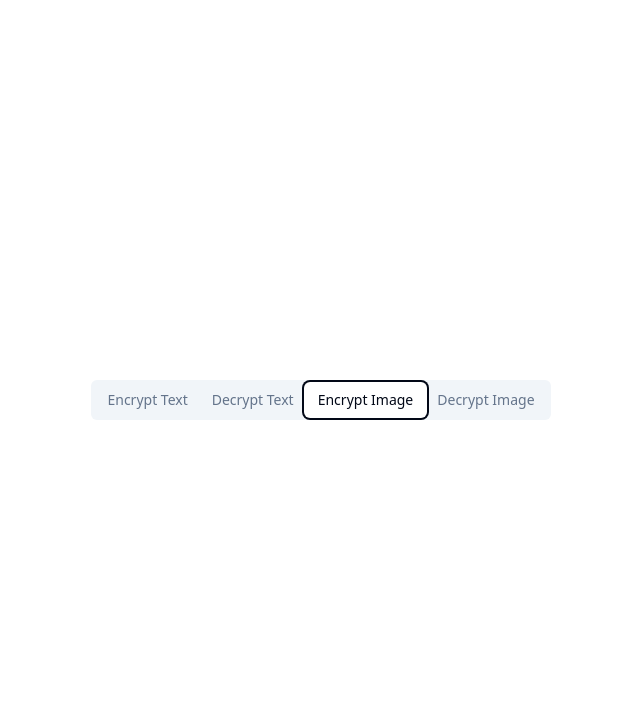
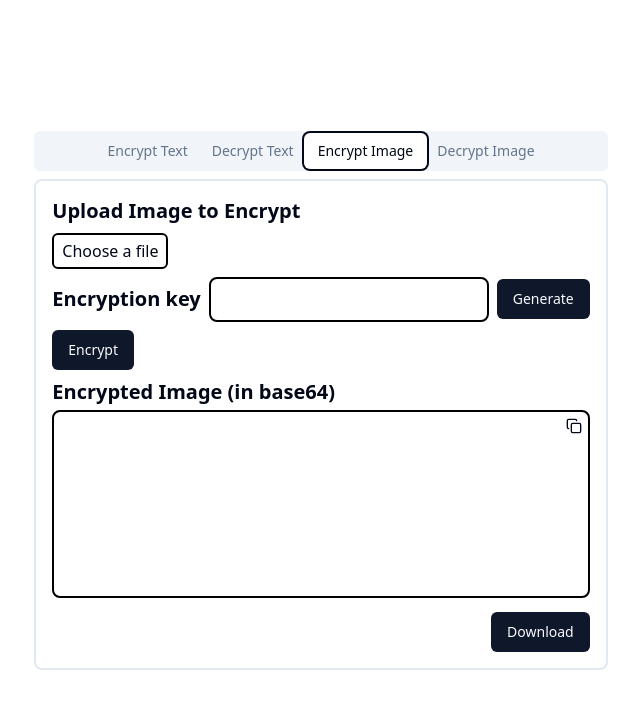
Before and after one commit to MuhammadDevX/Open-Ended-Lab-Encyption-Decryption, a React (Vite) app: page / in a window 1280 px wide. Both pictures are taken after a click on the tab "Encrypt Image". Shown: the top 708 px of the page, without its empty margins (319-959 px from the left). Built offline with nearby package versions, Linux system fonts and the light colour scheme.

Commit message:
completed the encrypted image page

```diff
--- a/src/App.jsx
+++ b/src/App.jsx
@@ -2,12 +2,13 @@ import React, { useState } from "react";
 import Image from "./Image";
 import { Button } from "./components/ui/button";
 import { Tabs, TabsContent, TabsList, TabsTrigger } from "./components/ui/tabs";
+import EncryptImage from "./components/custom/EncryptImage";
 
 const App = () => {
   return (
     <div className="h-screen flex flex-col gap-2 justify-center items-center">
-      <Tabs defaultValue="te">
-        <TabsList>
+      <Tabs defaultValue="te" className=" min-w-[40%]">
+        <TabsList className="w-full">
           <TabsTrigger value="te">Encrypt Text</TabsTrigger>
           <TabsTrigger value="td">Decrypt Text</TabsTrigger>
           <TabsTrigger value="ie">Encrypt Image</TabsTrigger>
@@ -15,6 +16,9 @@ const App = () => {
         </TabsList>
         <TabsContent value="te">Make changes to your account here.</TabsContent>
         <TabsContent value="td">Change your password here.</TabsContent>
+        <TabsContent value="ie">
+          <EncryptImage />
+        </TabsContent>
       </Tabs>
     </div>
   );
--- /dev/null
+++ b/src/components/custom/EncryptImage.jsx
@@ -0,0 +1,165 @@
+import React, { useState } from "react";
+import { CopyIcon } from "lucide-react";
+import { Card, CardContent } from "../ui/card";
+import { Button } from "../ui/button";
+import CryptoJS from "crypto-js";
+
+export default function EncryptImage() {
+  const [file, setFile] = useState();
+  const [fileError, setFileError] = useState(null);
+  const [key, setKey] = useState("");
+  const [keyError, setKeyError] = useState(null);
+  const [encryptedImage, setEncryptedImage] = useState("");
+
+  function fileChange(e) {
+    setFile();
+    setFileError(null);
+
+    const file = e.target.files[0];
+    const allowedTypes = [".png", ".jpg", ".jpeg"];
+
+    const isValidType = allowedTypes.some((elm, i) =>
+      file.name.toLowerCase().endsWith(elm)
+    );
+
+    if (!isValidType) {
+      setFileError(
+        "Invalid file type. File type must be of .png, .jpg or .jpeg"
+      );
+      return;
+    }
+
+    if (file.size > 50000) {
+      setFileError("Image size must not exceed 300kB");
+      return;
+    }
+
+    setFile(file);
+  }
+
+  const handleKeyChange = (e) => {
+    setKey(e.target.value);
+    setKeyError(null);
+  };
+
+  const handleGenerateKey = () => {
+    // Generate a random key (you can replace this with your key generation logic)
+    const generatedKey = Math.random().toString(36).substring(2, 10);
+    setKey(generatedKey);
+    setKeyError(null);
+  };
+
+  const handleEncrypt = () => {
+    // setFileError(null);
+    // setKeyError(null);
+    // Check if the key is provided and has a length of at least 5 characters
+    if (!key) {
+      setKeyError("Encryption key must be provided");
+      return;
+    }
+    if (key.length < 5) {
+      setKeyError("Encryption key must have a length of at least 5 characters");
+      return;
+    }
+    if (!file) {
+      setKeyError("Provide an image file to encrypt");
+      return;
+    }
+
+    const reader = new FileReader();
+
+    reader.onload = () => {
+      const base64 = reader.result.substring(reader.result.indexOf(",") + 1);
+      const encrypted = CryptoJS.AES.encrypt(base64, key);
+      console.log(encrypted.toString());
+      setEncryptedImage(encrypted.toString());
+    };
+
+    reader.readAsDataURL(file);
+  };
+
+  return (
+    <CardContent className="flex flex-col gap-2 p-4 border-2 rounded-lg">
+      <h1 className="font-bold text-xl">Upload Image to Encrypt</h1>
+
+      {/* File Input */}
+      <div className="flex gap-2 items-center">
+        <input
+          onChange={fileChange}
+          type="file"
+          id="fileInput"
+          name="file"
+          hidden
+          accept=".jpg, .jpeg, .png"
+        />
+        <label
+          type="submit"
+          className="border-2 border-solid border-black rounded-md py-1 px-2 cursor-pointer"
+          htmlFor="fileInput"
+        >
+          Choose a file
+        </label>
+        <span className="text-sm font-bold">{file && file.name}</span>
+        {fileError && (
+          <span className="text-sm font-bold text-red-500">{fileError}</span>
+        )}
+      </div>
+
+      {/* Encryption Key Input */}
+      <div className="flex gap-2 items-center">
+        <label className="font-bold text-xl" htmlFor="key">
+          Encryption key
+        </label>
+        <input
+          id="key"
+          type="text"
+          className="px-2 flex-1 border-2 border-black rounded-lg h-[45px] text-lg"
+          onChange={handleKeyChange}
+          value={key}
+        />
+        <Button onClick={handleGenerateKey}>Generate</Button>
+      </div>
+
+      {/* Error Messages below the key */}
+      {keyError && (
+        <span className="text-sm font-bold text-red-500">{keyError}</span>
+      )}
+
+      {/* Encrypt Button */}
+      <Button className="self-start" onClick={handleEncrypt}>
+        Encrypt
+      </Button>
+
+      {/* Encrypted Image Textarea */}
+      <div className="flex flex-col gap-1">
+        <span className="font-bold text-xl" htmlFor="encrypted">
+          Encrypted Image (in base64)
+        </span>
+        <div className="w-full relative">
+          <textarea
+            style={{ resize: "none" }}
+            name=""
+            id="encrypted"
+            // cols="30"
+            rows="6"
+            className="w-full border-black border-2 rounded-lg text-lg p-2 focus:outline-none"
+            readOnly
+            value={encryptedImage}
+          />
+          {/* Copy Button */}
+          <CopyIcon
+            className="h-4 w-4 absolute top-2 right-2 cursor-pointer"
+            onClick={() => {
+              navigator.clipboard.writeText(encryptedImage).catch((err) => {
+                console.log(err.message);
+              });
+            }}
+          />
+        </div>
+      </div>
+
+      {/* Download Button */}
+      <Button className="self-end">Download</Button>
+    </CardContent>
+  );
+}
--- /dev/null
+++ b/src/components/ui/card.jsx
@@ -0,0 +1,50 @@
+import * as React from "react"
+
+import { cn } from "@/lib/utils"
+
+const Card = React.forwardRef(({ className, ...props }, ref) => (
+  <div
+    ref={ref}
+    className={cn("rounded-lg border bg-card text-card-foreground shadow-sm", className)}
+    {...props} />
+))
+Card.displayName = "Card"
+
+const CardHeader = React.forwardRef(({ className, ...props }, ref) => (
+  <div
+    ref={ref}
+    className={cn("flex flex-col space-y-1.5 p-6", className)}
+    {...props} />
+))
+CardHeader.displayName = "CardHeader"
+
+const CardTitle = React.forwardRef(({ className, ...props }, ref) => (
+  <h3
+    ref={ref}
+    className={cn("text-2xl font-semibold leading-none tracking-tight", className)}
+    {...props} />
+))
+CardTitle.displayName = "CardTitle"
+
+const CardDescription = React.forwardRef(({ className, ...props }, ref) => (
+  <p
+    ref={ref}
+    className={cn("text-sm text-muted-foreground", className)}
+    {...props} />
+))
+CardDescription.displayName = "CardDescription"
+
+const CardContent = React.forwardRef(({ className, ...props }, ref) => (
+  <div ref={ref} className={cn("p-6 pt-0", className)} {...props} />
+))
+CardContent.displayName = "CardContent"
+
+const CardFooter = React.forwardRef(({ className, ...props }, ref) => (
+  <div
+    ref={ref}
+    className={cn("flex items-center p-6 pt-0", className)}
+    {...props} />
+))
+CardFooter.displayName = "CardFooter"
+
+export { Card, CardHeader, CardFooter, CardTitle, CardDescription, CardContent }
--- /dev/null
+++ b/src/components/ui/input.jsx
@@ -0,0 +1,19 @@
+import * as React from "react"
+
+import { cn } from "@/lib/utils"
+
+const Input = React.forwardRef(({ className, type, ...props }, ref) => {
+  return (
+    (<input
+      type={type}
+      className={cn(
+        "flex h-10 w-full rounded-md border border-input bg-background px-3 py-2 text-sm ring-offset-background file:border-0 file:bg-transparent file:text-sm file:font-medium placeholder:text-muted-foreground focus-visible:outline-none focus-visible:ring-2 focus-visible:ring-ring focus-visible:ring-offset-2 disabled:cursor-not-allowed disabled:opacity-50",
+        className
+      )}
+      ref={ref}
+      {...props} />)
+  );
+})
+Input.displayName = "Input"
+
+export { Input }
```
